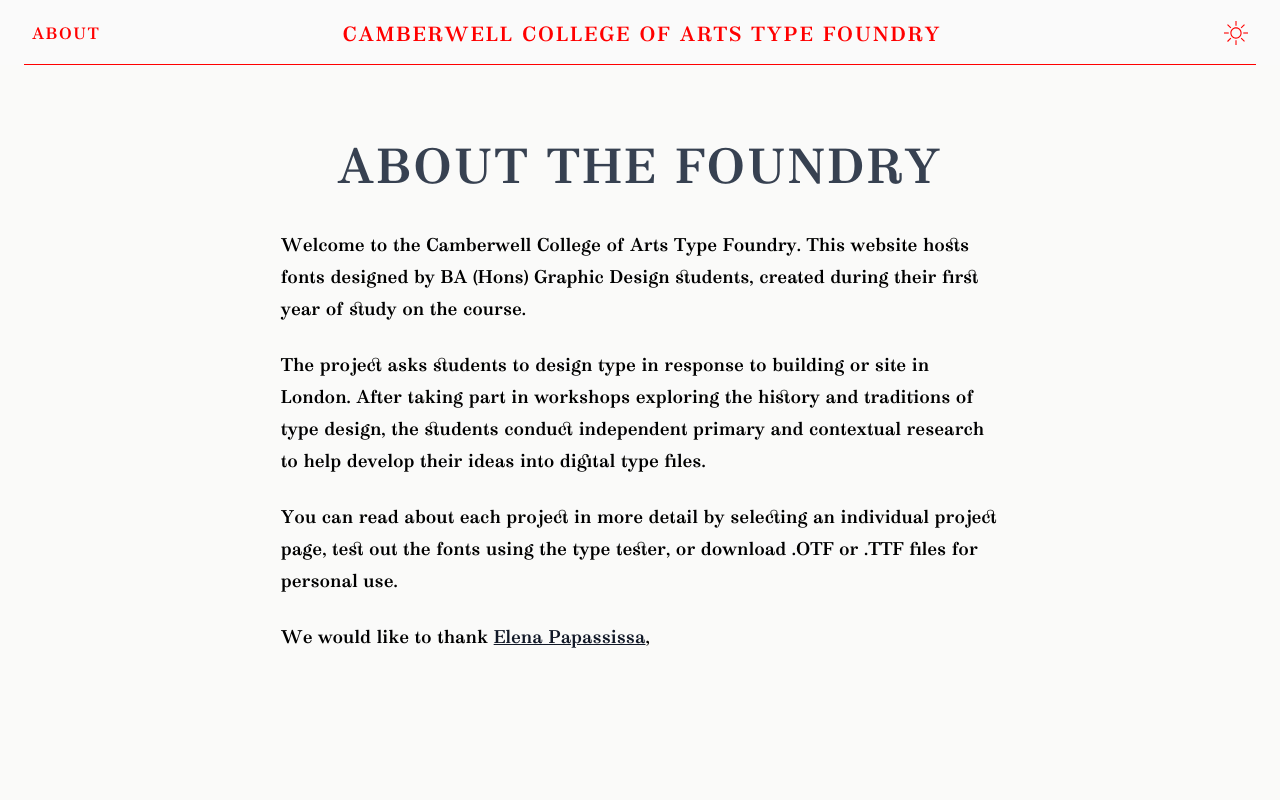
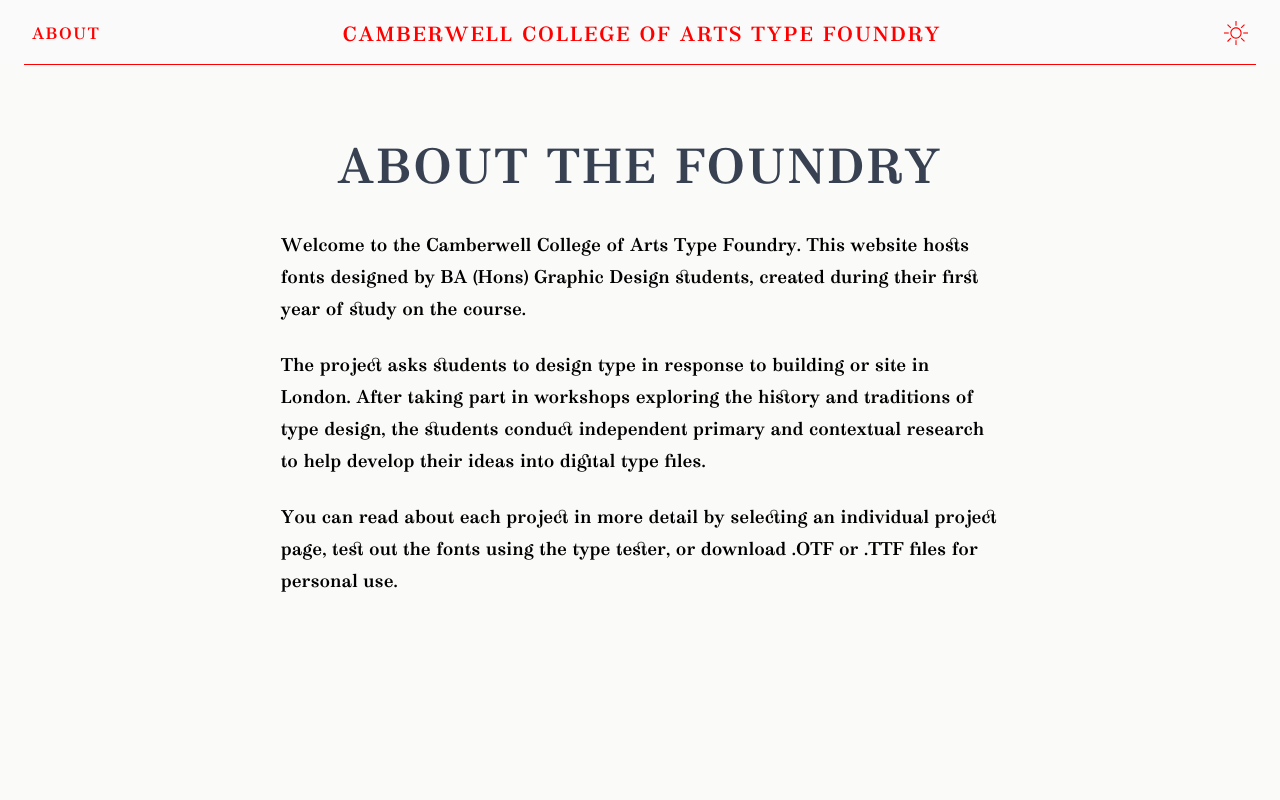
Before and after one commit to IdealPress/camberwell-type-foundry, a Next.js app: page /about in a window 1280 px wide. Shown: the top 800 px of the page. Built offline with nearby package versions, Linux system fonts and the light colour scheme.

Commit message:
Update about.js

```diff
--- a/pages/about.js
+++ b/pages/about.js
@@ -6,7 +6,6 @@
         <p>Welcome to the Camberwell College of Arts Type Foundry. This website hosts fonts designed by BA (Hons) Graphic Design students, created during their first year of study on the course.</p>
         <p>The project asks students to design type in response to building or site in London. After taking part in workshops exploring the history and traditions of type design, the students conduct independent primary and contextual research to help develop their ideas into digital type files.</p>
         <p>You can read about each project in more detail by selecting an individual project page, test out the fonts using the type tester, or download .OTF or .TTF files for personal use.</p>
-        <p>We would like to thank <a href="https://www.elenapapassissa.it/" target="_blank">Elena Papassissa</a>, </p>
       </div>
     </div>
   )
```
